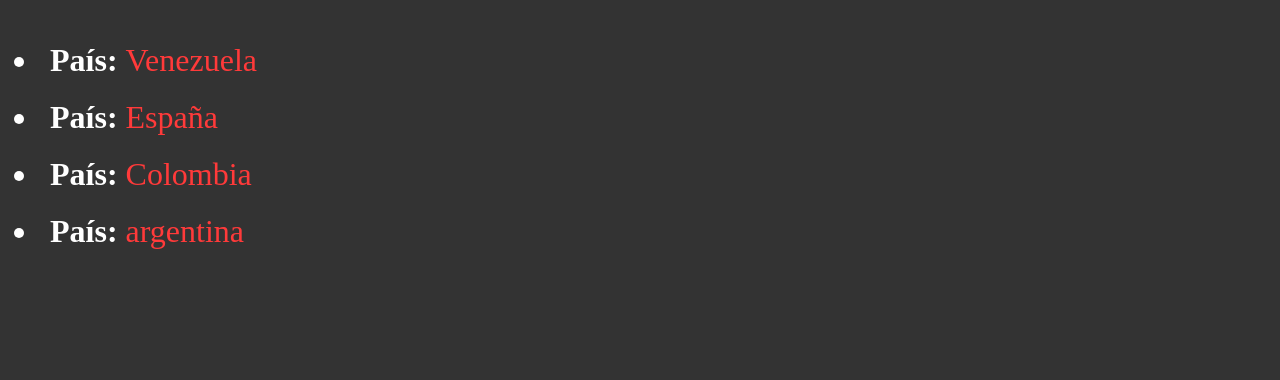
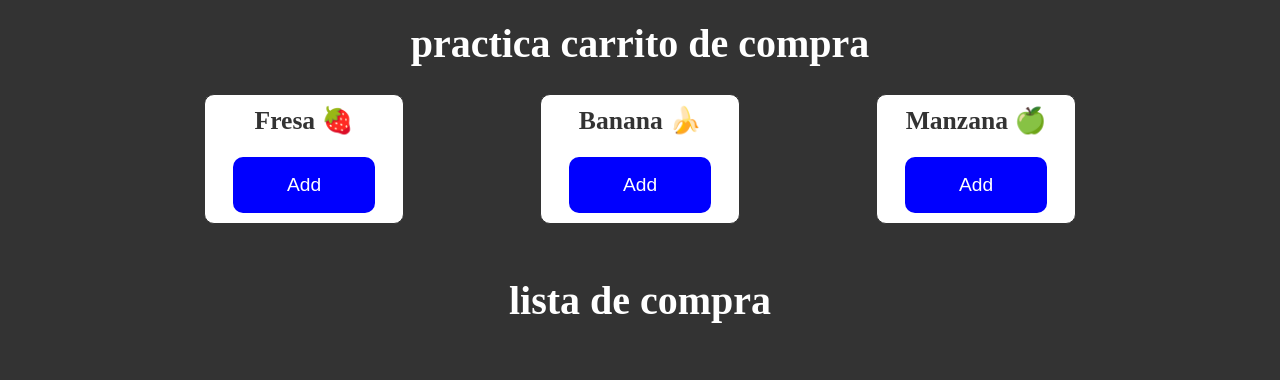
Before and after one commit to JoseFEstevesP/practica-js, a plain HTML site: page inde.html in a window 1280 px wide. Drawn offline with Linux system fonts and the light colour scheme.

Commit message:
Practtic crea elemento estilo carrito de compra

```diff
--- a/css/style.css
+++ b/css/style.css
@@ -1,4 +1,3 @@
-
 *,
 *::after,
 *::before {
@@ -6,16 +5,98 @@
 }
 body {
 	width: 100%;
-	/* min-height: 100vh; */
 	margin: 0;
-	/* position: relative; */
-  font-size: 2rem;
 	color: #fff;
-background-color: #333;
+	background-color: #333;
 }
-.list{
+.title {
+	text-align: center;
+	margin-top: 20px;
+	font-size: 2.5rem;
+}
+.contentMain {
+	width: 100%;
+	padding-left: 10px;
+	padding-right: 10px;
+}
+.contentMain__header {
+	width: 80%;
+	margin-left: auto;
+	margin-right: auto;
+	display: flex;
+	justify-content: space-around;
+	align-items: center;
+	flex-wrap: wrap;
+}
+.card {
+	width: 200px;
+	height: auto;
+	color: #333;
+	background-color: #fff;
+	border-radius: 10px;
+	border: 1px solid #333;
 	padding: 10px;
+	display: grid;
+	place-items: center;
+	margin-bottom: 20px;
 }
-.text-primary{
-	color: rgb(255, 58, 58);
+.card__title {
+	margin-top: 0;
+	font-size: 1.6rem;
 }
+.card__btn {
+	width: 80%;
+	padding-top: 15px;
+	padding-bottom: 15px;
+	text-align: center;
+	background-color: blue;
+	color: #fff;
+	border: 2px solid rgba(0, 0, 255, 0.5);
+	border-radius: 10px;
+	cursor: pointer;
+	font-size: 1.2rem;
+}
+.card__btn:hover {
+	border: 2px solid blue;
+	background-color: rgb(34, 34, 214);
+}
+.lista {
+	width: 100%;
+}
+.lista__tilte {
+	text-align: center;
+	font-size: 2.5rem;
+}
+.lista__ul {
+	width: 100%;
+	list-style: none;
+	padding: 0;
+	padding-top: 10px;
+	padding-bottom: 10px;
+}
+
+.liProduct {
+	width: 100%;
+	border: 1px solid #fff;
+	border-radius: 10px;
+	padding: 10px;
+	font-size: 1.2rem;
+	display: flex;
+	justify-content: space-between;
+	align-items: center;
+	margin: 0 auto;
+	margin-bottom: 10px;
+}
+@media screen and (min-width: 768px) {
+	.liProduct {
+		width: 50%;
+	}
+}
+.liProduct__amount {
+	width: 40px;
+	height: 40px;
+	display: grid;
+	place-items: center;
+	background-color: blue;
+	border-radius: 50%;
+}
--- a/inde.html
+++ b/inde.html
@@ -1,5 +1,5 @@
 <!DOCTYPE html>
-<html lang="es">
+<html lang="en">
 	<head>
 		<meta charset="UTF-8" />
 		<meta http-equiv="X-UA-Compatible" content="IE=edge" />
@@ -7,15 +7,37 @@
 			name="viewport"
 			content="width=device-width, initial-scale=1.0"
 		/>
-		<title>Crear elementos con template</title>
+		<title>practica</title>
 		<link rel="stylesheet" href="css/style.css" />
 	</head>
 	<body>
-		<ul id="lista"></ul>
-		<template id="liTemplate">
-			<li class="list">
-				<b>País: </b>
-				<span class="text-primary"> </span>
+		<h1 class="title">practica carrito de compra</h1>
+		<main class="contentMain">
+			<header class="contentMain__header">
+				<article class="card">
+					<h2 class="card__title">Fresa 🍓</h2>
+					<button class="card__btn" data-fruta="Fresa">Add</button>
+				</article>
+				<article class="card">
+					<h2 class="card__title">Banana 🍌</h2>
+					<button class="card__btn" data-fruta="Banana">Add</button>
+				</article>
+				<article class="card">
+					<h2 class="card__title">Manzana 🍏</h2>
+					<button class="card__btn" data-fruta="Manzana">Add</button>
+				</article>
+			</header>
+			<footer class="contentMain__footer">
+				<article class="lista">
+					<h2 class="lista__tilte">lista de compra</h2>
+					<ul class="lista__ul" id="lista"></ul>
+				</article>
+			</footer>
+		</main>
+		<template id="liTemplete">
+			<li class="liProduct">
+				<span class="liProduct__product"></span>
+				<span class="liProduct__amount"></span>
 			</li>
 		</template>
 		<script src="js/main.js"></script>
--- a/js/main.js
+++ b/js/main.js
@@ -1,32 +1,32 @@
-/** @format */
-// para elementos estaticos
-// const lista = document.getElementById('lista');
-// const arrayPaises = ['Venezuela', 'España', 'Colombia', 'argentina'];
-// const liTemplate = document.getElementById('liTemplate');
-// const fragme = document.createDocumentFragment();
-// arrayPaises.forEach(pais => {
-// 	const clone = liTemplate.content.cloneNode(true);
-// 	clone.querySelector('.text-primary').textContent = pais;
-// 	fragme.appendChild(clone);
-// });
-// lista.appendChild(fragme);
-// para elementos q reierean un eventos (click...)
-const lista = document.getElementById('lista');
-const arrayPaises = ['Venezuela', 'España', 'Colombia', 'argentina'];
-const liTemplate = document.getElementById('liTemplate');
-const fragme = document.createDocumentFragment();
-const clickElement = () => console.log('diste click');
-arrayPaises.forEach(pais => {
-	const clone = liTemplate.content.firstElementChild.cloneNode(true);
-	clone.querySelector('.text-primary').textContent = pais;
-	clone.addEventListener('click', clickElement);
-	fragme.appendChild(clone);
+const list = document.getElementById('lista');
+const templeteLi = document.getElementById('liTemplete').content;
+const fragment = document.createDocumentFragment();
+const cartObjet = {};
+const addToCart = e => {
+	const product = {
+		title: e.target.dataset.fruta,
+		amount: 1,
+	};
+	if (cartObjet.hasOwnProperty(product.title)) {
+		product.amount = cartObjet[product.title].amount + 1;
+	}
+	cartObjet[product.title] = product;
+	printCart();
+};
+const printCart = () => {
+	list.textContent = '';
+	Object.values(cartObjet).forEach(item => {
+		const clone = templeteLi.firstElementChild.cloneNode(true);
+		clone.querySelector('.liProduct__product').textContent =
+			item.title;
+		clone.querySelector('.liProduct__amount').textContent =
+			item.amount;
+		fragment.appendChild(clone);
+	});
+	list.appendChild(fragment);
+};
+document.body.addEventListener('click', e => {
+	if (e.target.classList.contains('card__btn')) {
+		addToCart(e);
+	}
 });
-lista.appendChild(fragme);
-// arrayPaises.forEach(pais => {
-// 	const clone = liTemplate.content.firstElementChild.cloneNode(true);
-// 	clone.querySelector('.text-primary').textContent = pais;
-// 	clone.addEventListener('click', () => console.log(`diste click ${pais}`));
-// 	fragme.appendChild(clone);
-// });
-// lista.appendChild(fragme);
```
